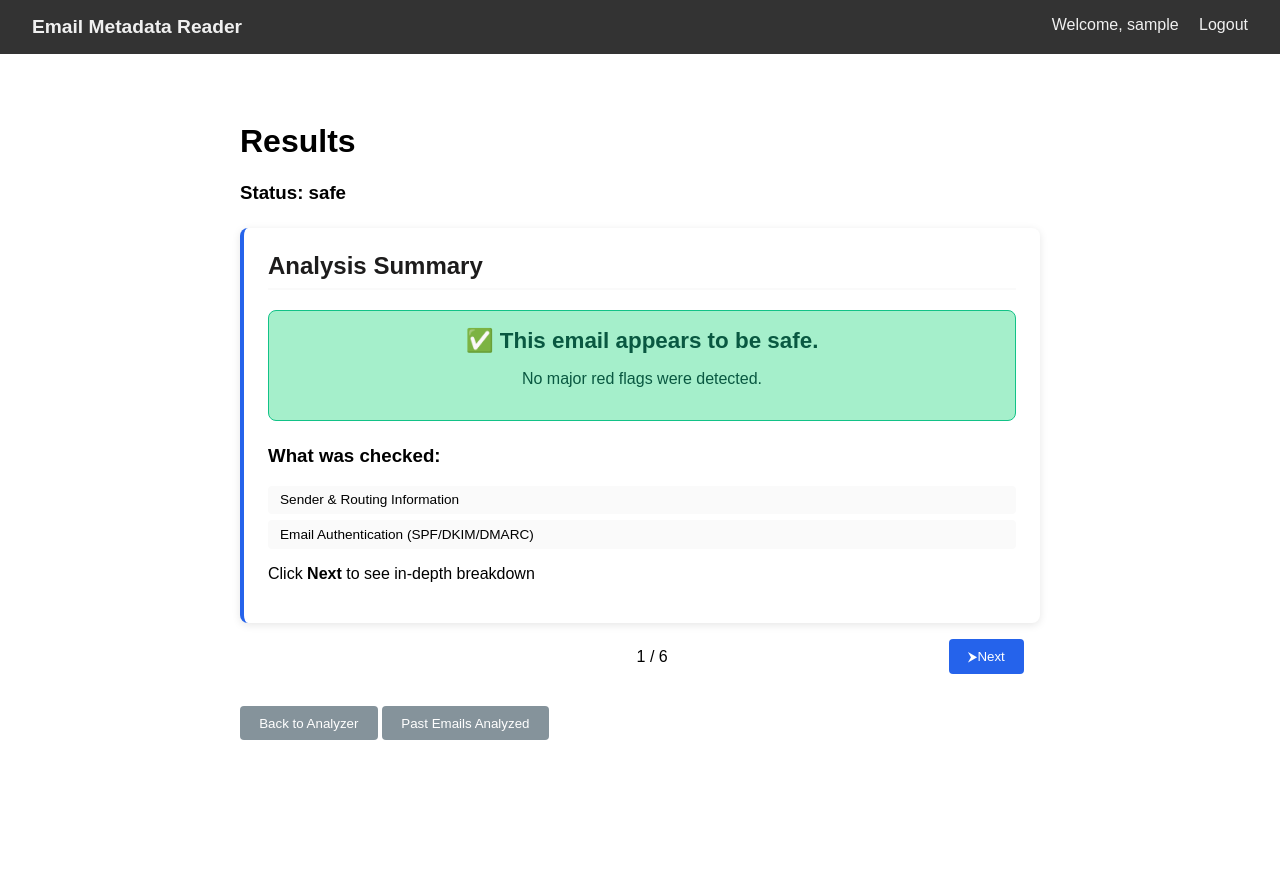
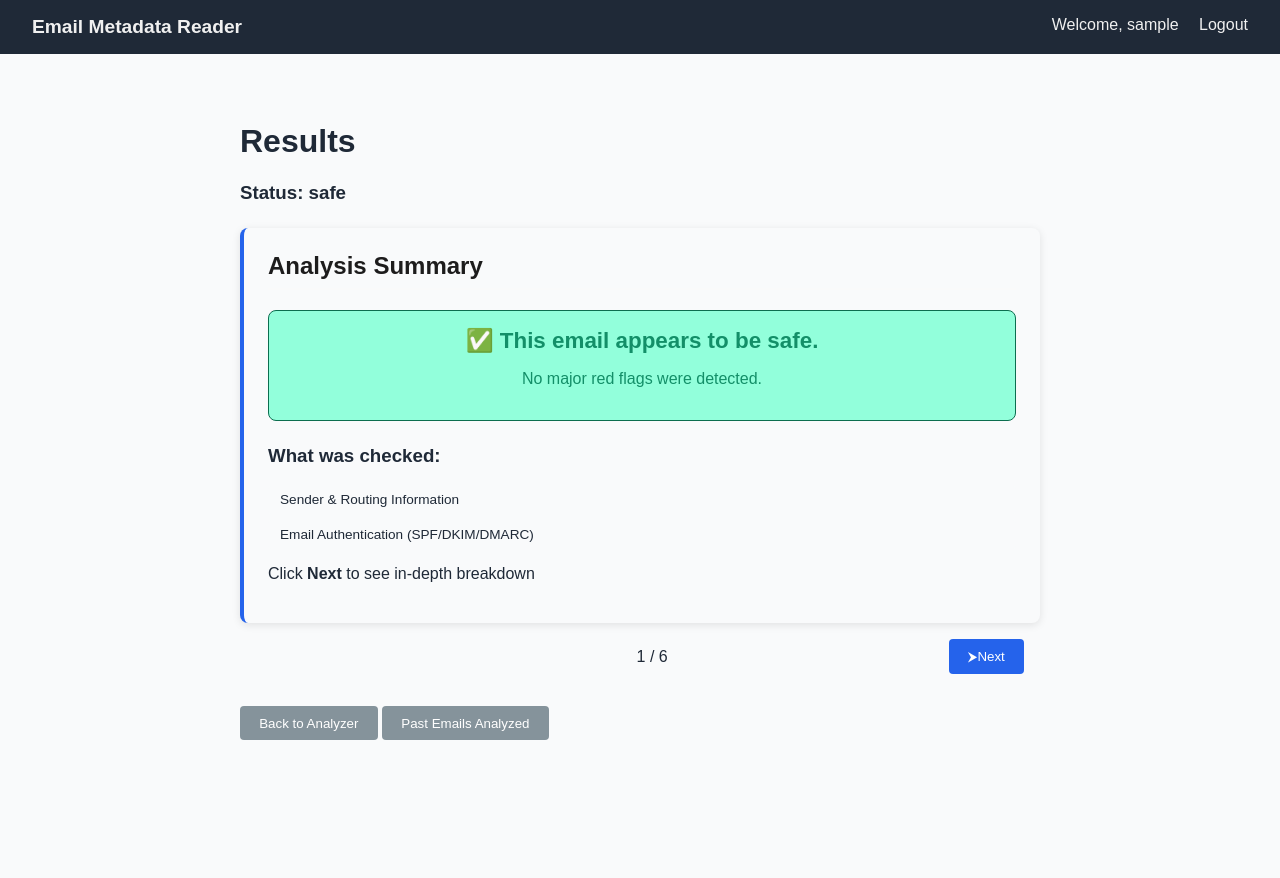
Before and after one commit to andrewzimmer132/email-metadata-reader, a Django app: page /past-emails/1/ in a window 1280 px wide. Run offline with Django 5.2, Linux system fonts and the light colour scheme; a user stored in the database is signed in; tables that the repository leaves empty hold one stand-in row (values such as "Sample post").

Commit message:
Add CSS color variables
Add CSS color variables. Most are implemented and are close to the original color scheme. Can later be used to easily change the entire pages color scheme.

```diff
--- a/static/css/style.css
+++ b/static/css/style.css
@@ -1,8 +1,26 @@
+:root {
+    --primary-color: #2563eb;
+    --primary-color-hover: #022075;
+    --secondary-color: #6b7280;
+    --success-color-background: #92ffdb;
+    --success-color-border: #0c6e4f;
+    --success-color: #138f68;
+    --danger-color: #dc2626;
+    --danger-color-background: #fca5a5;
+    --danger-color-border: #dc2626;
+    --warning-color: #f59e0b;
+    --warning-color-background: #fef3c7;
+    --warning-color-border: #f59e0b;
+    --navbar-color: #1f2937;
+    --background-color: #f9fafb;
+    --text-color: #1f2937;
+}
+
 body {
     font-family: Arial, sans-serif;
     margin: 0;
-    background: #ffffff;
-    color: #000;
+    background: var(--background-color);
+    color: var(--text-color);
     padding-bottom: 90px;
 }
 
@@ -10,7 +28,7 @@ body {
     display: flex;
     justify-content: space-between;
     padding: 1rem 2rem;
-    background: #333;
+    background: var(--navbar-color);
     color: #f0f0f0;
 }
 
@@ -81,11 +99,11 @@ button:hover {
 
 .carousel-card{
     display: none;
-    background: #ffffff;
+    background: var(--background-color);
     padding: 1.5rem;
     border-radius: 8px;
     box-shadow: 0 2px 8px rgba(0, 0, 0, 0.1);
-    border-left: 4px solid #2563eb;
+    border-left: 4px solid var(--primary-color);
     min-height: 250px;
 }
 
@@ -116,7 +134,7 @@ button:hover {
 }
 
 .carousel-card ul li{
-    background: #fafafa;
+    background: var(--background-color);
     padding: 0.5em 0.75rem;
     border-radius: 4px;
     margin-bottom: 0.4rem;
@@ -141,29 +159,29 @@ button:hover {
 }
 
 .safe-verdict {
-    background: #a5efcb;
-    color: #095841;
-    border: 1px solid #12c287;
+    background: var(--success-color-background);
+    color: var(--success-color);
+    border: 1px solid var(--success-color-border);
 }
 
 .unsafe-verdict {
-    background: #f2d6d6;
-    color: #861313;
-    border: 1px solid #ef4444;
+    background: var(--danger-color-background);
+    color: var(--danger-color);
+    border: 1px solid var(--danger-color-border);
 }
 
 .spam-verdict {
-    background: #fffbeb;
-    color: #92400e;
-    border: 1px solid #cf870b;
+    background: var(--warning-color-background);
+    color: var(--warning-color);
+    border: 1px solid var(--warning-color-border);
 }
 
 .empty-state {
     text-align: center;
     padding: 3rem 1rem;
-    background: #f0f5fa;
+    background: var(--background-color);
     border-radius: 8px;
-    border: 1px dashed #aabcd6
+    border: 1px dashed var(--border-color);
 }
 
 .empty-state h3 {
```
Also changed, not shown: other parts of static/css/style.css (+11 -11 lines).
